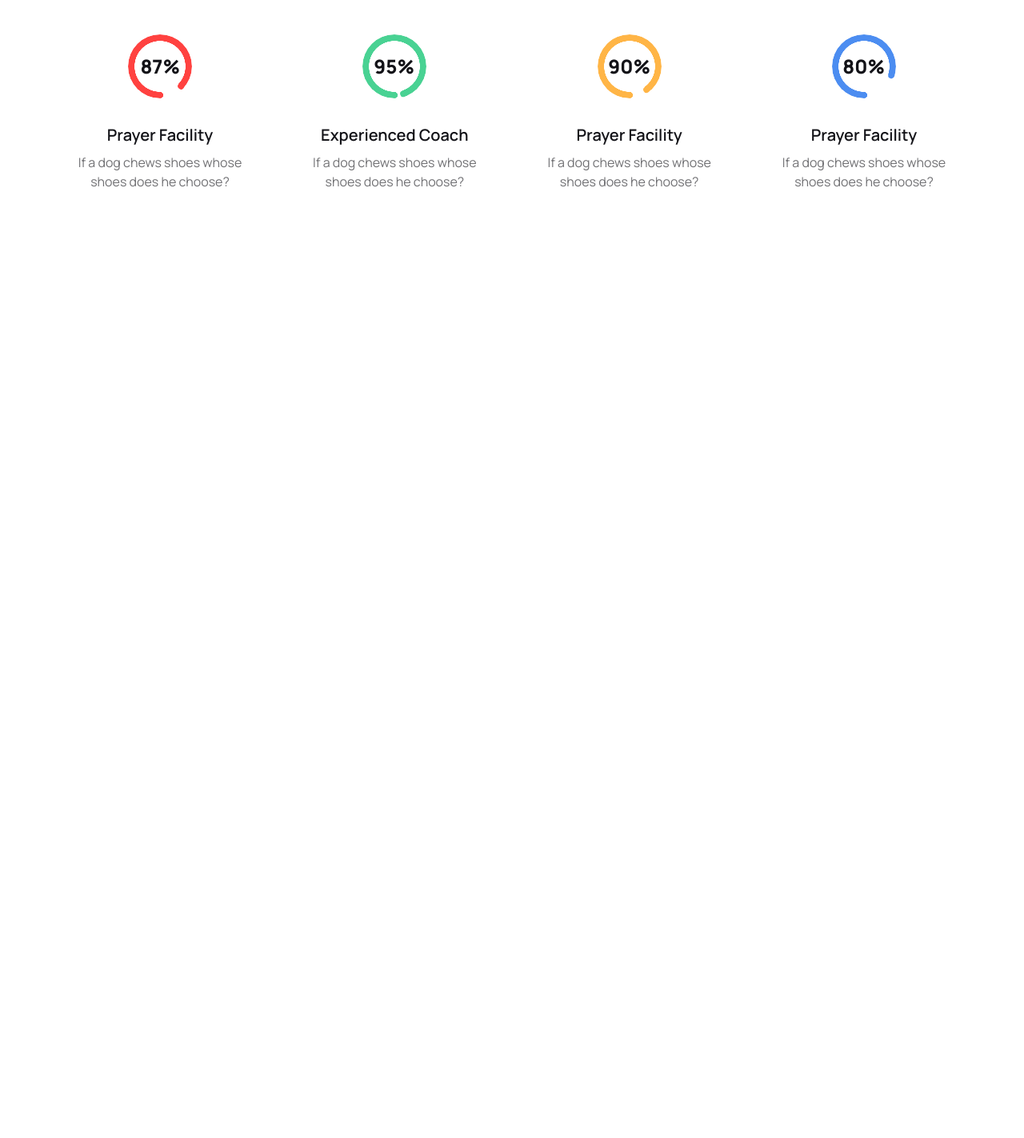
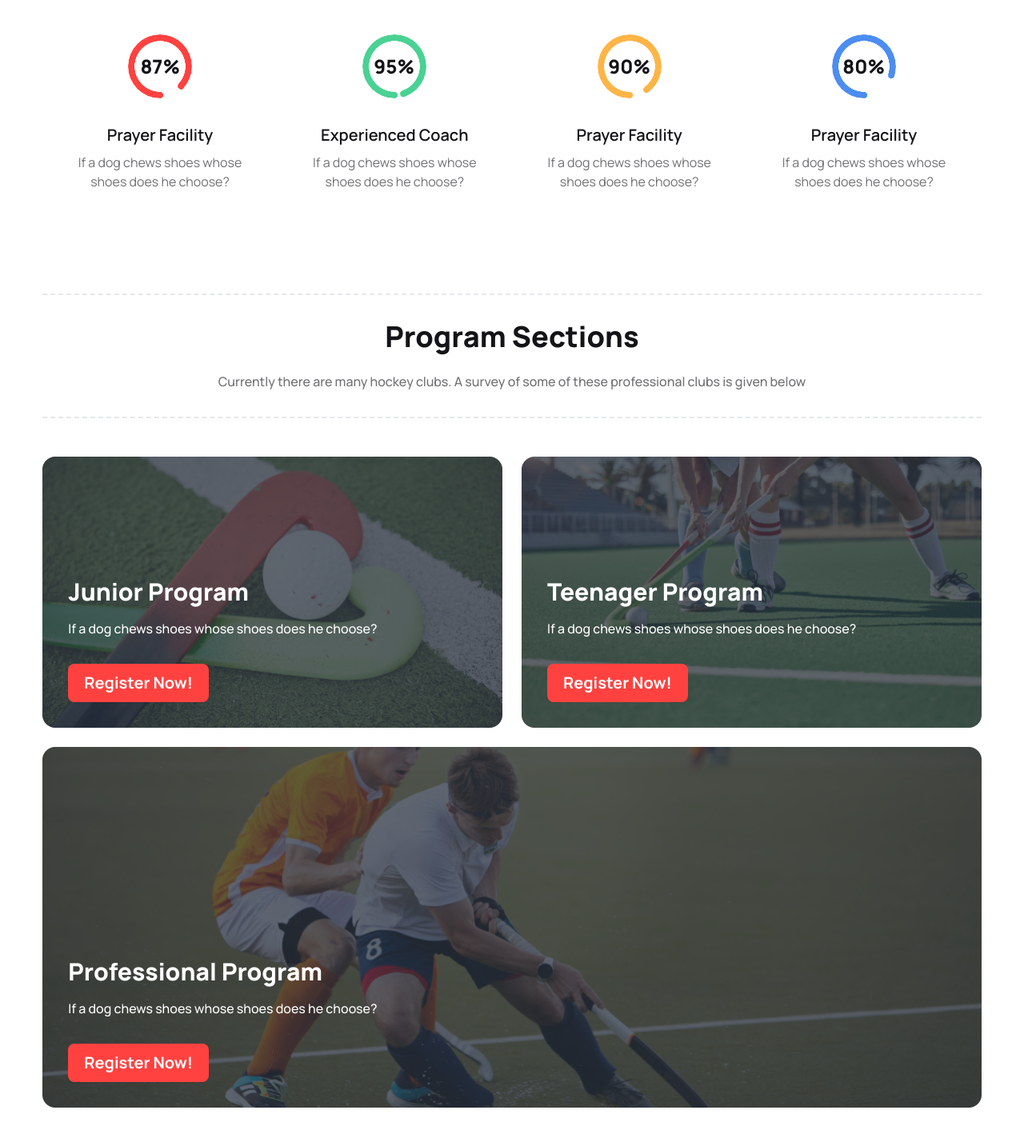
Before and after one commit to Partha-Ds/Assignment-3, a plain HTML site: page index.html in a window 1280 px wide. Shown: the part 855-2278 px from the top of the page at 80% size. Before the commit the page ends 1222 px from the top, so only its background shows below. Drawn offline with nearby package versions, Linux system fonts and the light colour scheme.

Commit message:
program section added

```diff
--- a/index.html
+++ b/index.html
@@ -15,6 +15,7 @@
                 extend: {
                     colors: {
                         'shared-color': '#131318',
+                        'shared-btn': '#FF4240'
                     }
                 }
             }
@@ -113,6 +114,61 @@
                 </div>
             </div>
         </section>
+        <!-- program section -->
+        <section class="container w-11/12 mx-3 lg:mx-auto mt-12 lg:mt-24 text-center">
+            <div class="border-y-2 border-dashed py-6 lg:py-8">
+                <h3 class="text-xl lg:text-4xl font-extrabold  text-[#131318]">Program Sections</h3>
+                <p class="font-medium text-[#13131899] mt-4 lg:mt-6">Currently there are many hockey clubs. A survey of
+                    some of these professional clubs is given below</p>
+            </div>
+            <div class="text-left pt-6 lg:pt-12 grid lg:grid-cols-2 gap-6 mb-10 lg:mb-24">
+                <!-- first card -->
+                <div class="card image-full">
+                    <figure>
+                        <img class="w-full" src="/Images/2.png" alt="" />
+                    </figure>
+                    <div class="card-body justify-end">
+                      <div>
+                        <h2 class="card-title text-xl lg:text-3xl font-extrabold mb-3 lg:mb-4 text-white">Junior Program</h2>
+                      <p class="text-sm lg:text-base font-medium mb-5 lg:mb-6 text-white">If a dog chews shoes whose shoes does he choose?</p>
+                      </div>
+                      <div>
+                        <button class="btn bg-shared-btn text-lg lg:text-xl font-bold border-none px-4 lg:px-5 py-2  text-white">Register Now!</button>
+                      </div>
+                    </div>
+                </div>
+                <!-- second card -->
+                <div class="card image-full">
+                    <figure>
+                        <img class="w-full" src="/Images/3.png" alt="" />
+                    </figure>
+                    <div class="card-body justify-end">
+                      <div>
+                        <h2 class="card-title text-xl lg:text-3xl font-extrabold mb-3 lg:mb-4 text-white">Teenager Program</h2>
+                      <p class="text-sm lg:text-base font-medium mb-5 lg:mb-6  text-white">If a dog chews shoes whose shoes does he choose?</p>
+                      </div>
+                      <div>
+                        <button class="btn bg-shared-btn text-lg lg:text-xl font-bold border-none px-4 lg:px-5 py-2  text-white">Register Now!</button>
+                      </div>
+                    </div>
+                </div>
+                <!-- third card -->
+                <div class="card image-full lg:col-span-2">
+                    <figure>
+                        <img class="w-full" src="/Images/4.png" alt="" />
+                    </figure>
+                    <div class="card-body justify-end">
+                      <div>
+                        <h2 class="card-title text-xl lg:text-3xl font-extrabold mb-3 lg:mb-4 text-white">Professional Program</h2>
+                      <p class="text-sm lg:text-base font-medium mb-5 lg:mb-6  text-white">If a dog chews shoes whose shoes does he choose?</p>
+                      </div>
+                      <div>
+                        <button class="btn bg-shared-btn text-lg lg:text-xl font-bold border-none px-4 lg:px-5 py-2  text-white">Register Now!</button>
+                      </div>
+                    </div>
+                </div>
+            </div>
+        </section>
     </main>
     <footer>
 
```
